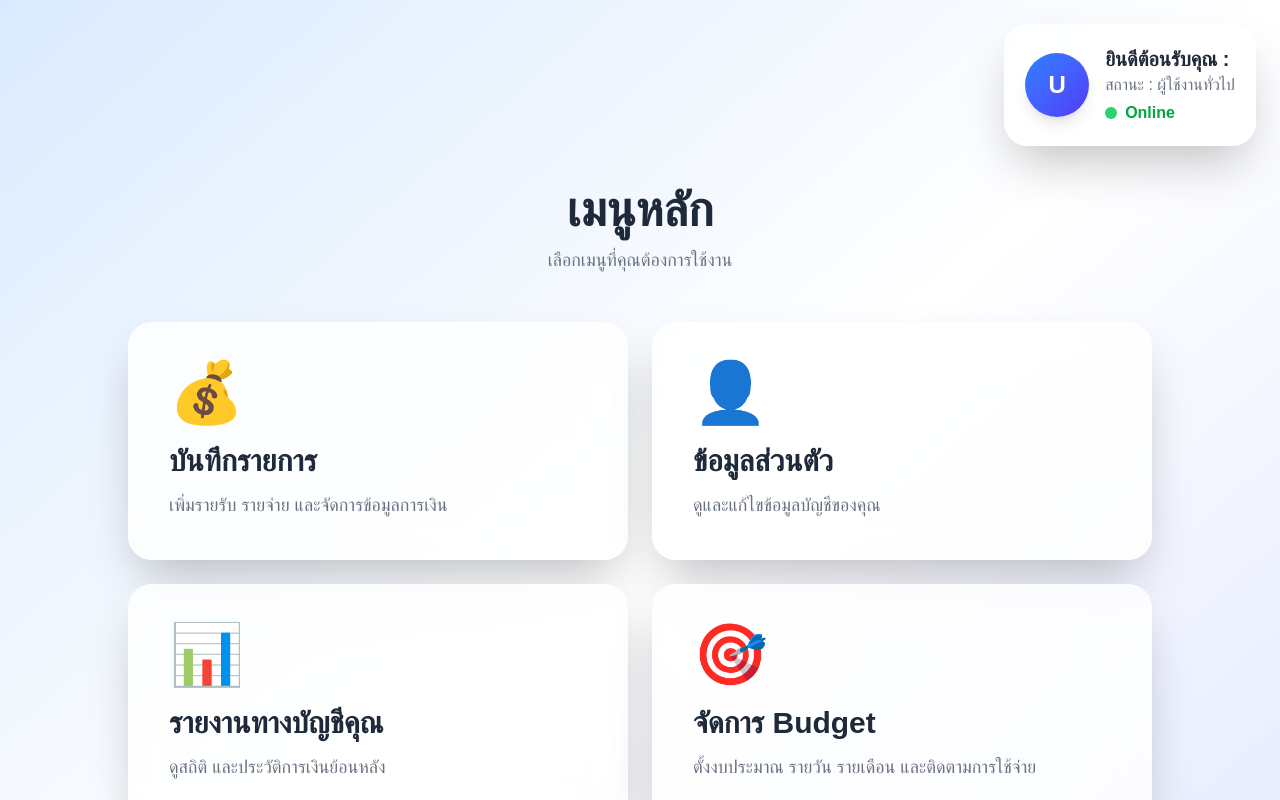
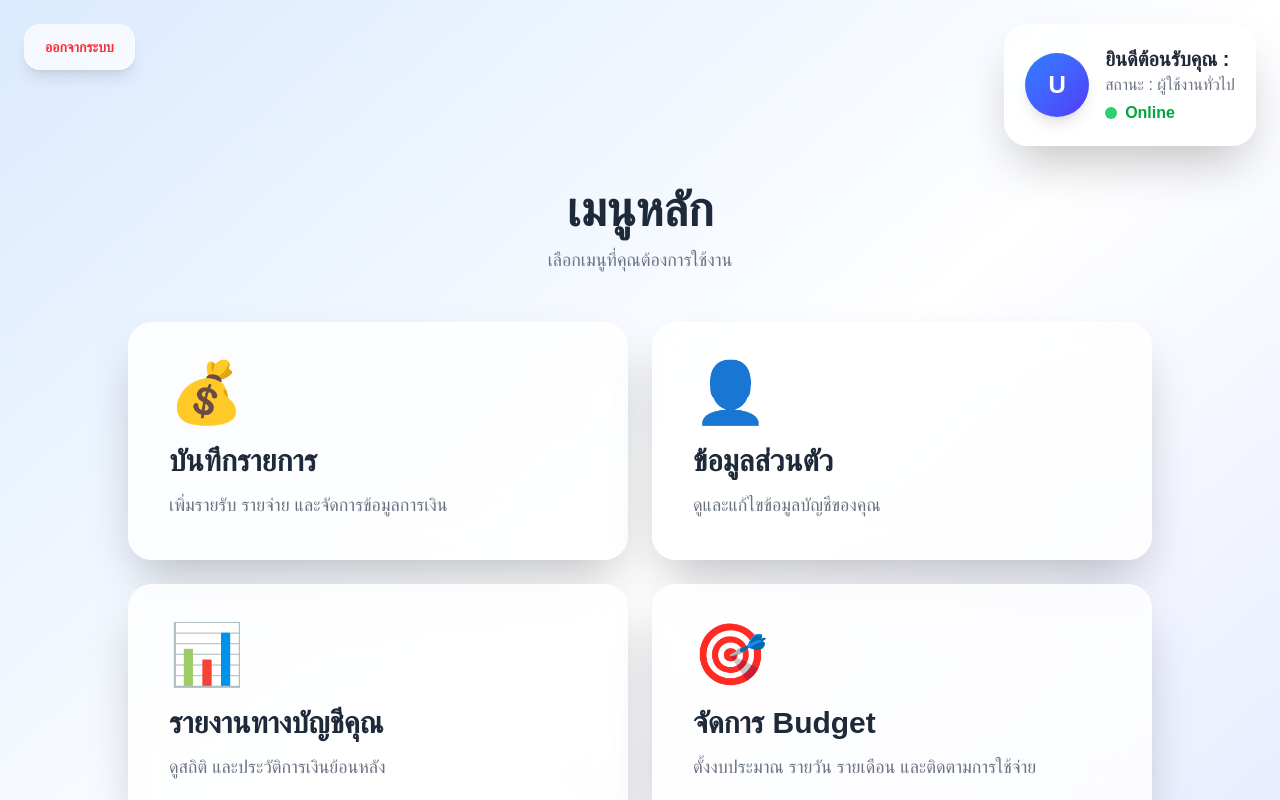
Before and after one commit to Paprem39/finance-tracker, a Next.js app: page /menu in a window 1280 px wide. Shown: the top 800 px of the page. Built offline with nearby package versions, Linux system fonts and the light colour scheme.

Commit message:
add logout button

```diff
--- a/src/app/menu/page.tsx
+++ b/src/app/menu/page.tsx
@@ -8,6 +8,13 @@ export default function MenuPage() {
   const router = useRouter();
 
   const [nickname, setNickname] = useState("");
+
+  const handleLogout = () => {
+
+    localStorage.removeItem("token");
+
+    router.push("/login");
+  };
 
   useEffect(() => {
 
@@ -21,13 +28,37 @@ export default function MenuPage() {
 
   }, []);
 
+
   return (
 
     <div className="min-h-screen bg-gradient-to-br from-blue-100 via-white to-indigo-100 p-6">
 
       {/* Header */}
-      <div className="flex justify-end mb-10">
+<div className="flex justify-between items-start mb-10">
 
+{/* Logout */}
+<button
+  onClick={handleLogout}
+  className="
+    bg-white/70
+    backdrop-blur-xl
+    border border-white/40
+    px-5 py-3
+    rounded-2xl
+    shadow-lg
+    hover:bg-red-50
+    hover:scale-105
+    transition
+    text-red-500
+    font-bold
+    text-sm
+    active:scale-95
+  "
+>
+  ออกจากระบบ
+</button>
+
+{/* Profile Card */}
 <div
   className="
     bg-white/80
```
Lines whose indentation alone changed are shown as unchanged.
